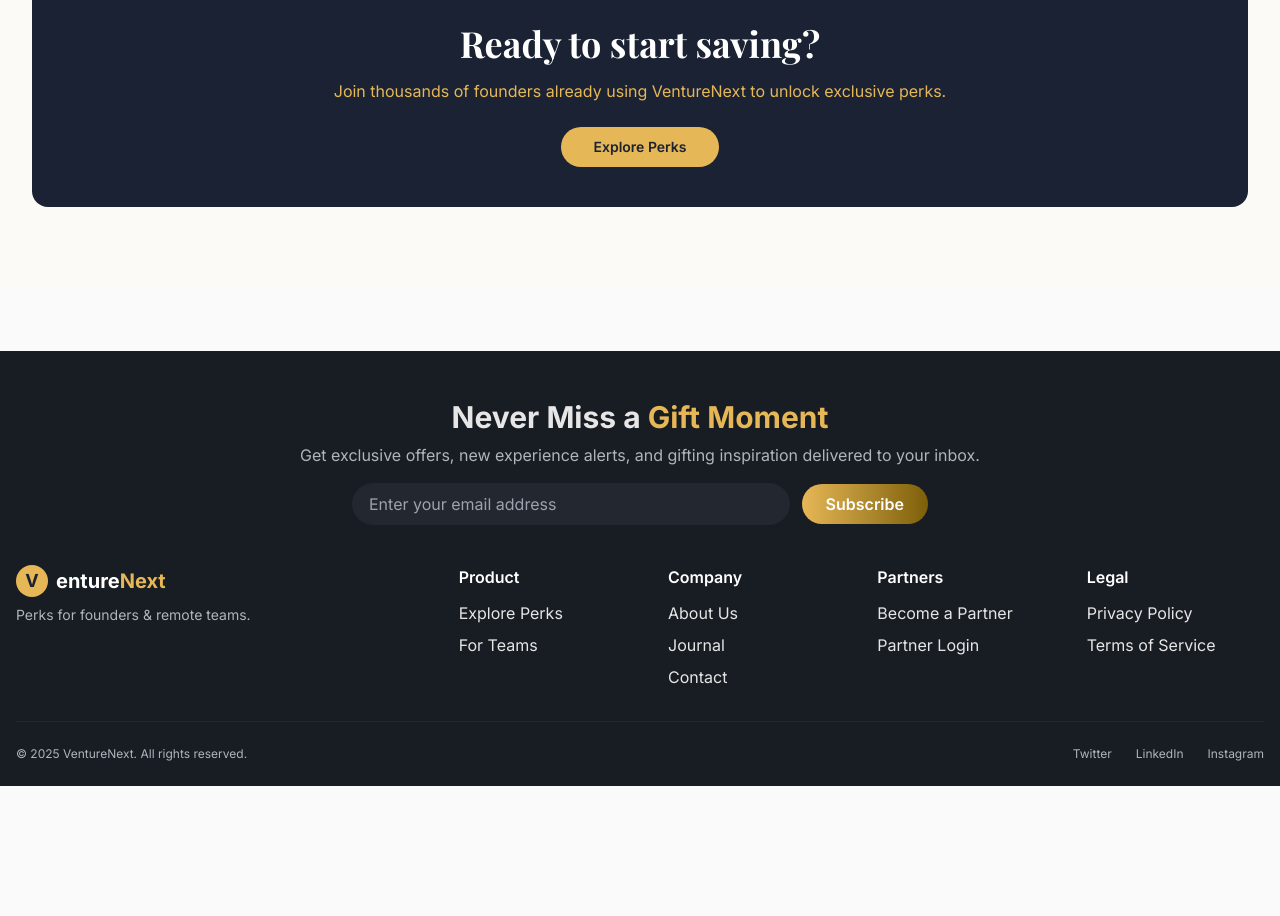
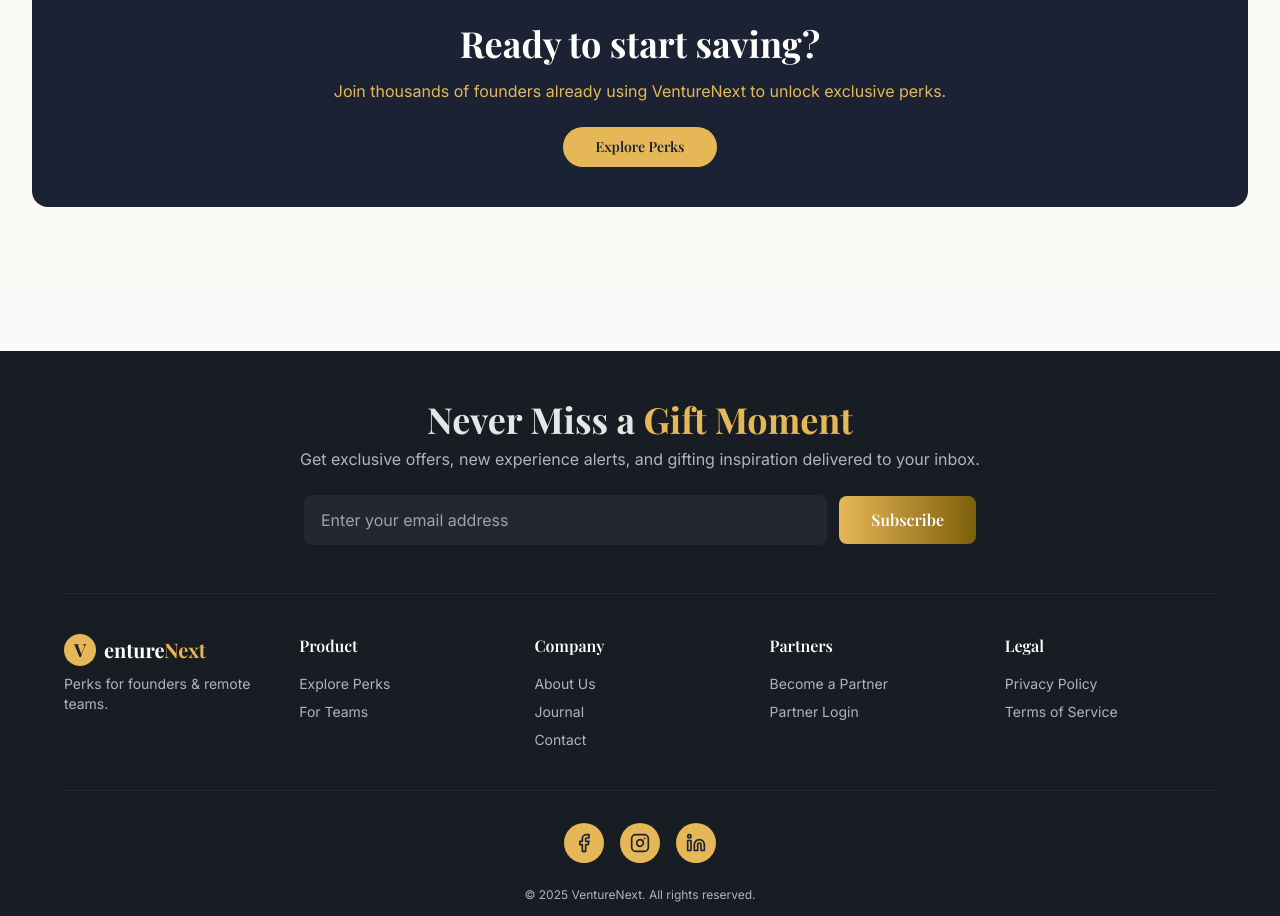
Before and after one commit to RivinJayawardhana/perk-project, a Next.js app: page /about in a window 1280 px wide. Shown: the part 1881-2797 px from the top of the page. Before the commit the page ends 2667 px from the top, so only its background shows below. Built offline with nearby package versions, Linux system fonts and the light colour scheme.

Commit message:
Update :Footer update

```diff
--- a/src/app/globals.css
+++ b/src/app/globals.css
@@ -99,8 +99,13 @@
   .font-extrabold,
   .font-semibold,
   .font-display,
-  .text-black,
-  .text-[#23272f] {
+  .text-black {
+    font-family: 'Playfair Display', serif !important;
+    letter-spacing: 0;
+  }
+
+  .text-\[#23272f\] {
+    color: #23272f;
     font-family: 'Playfair Display', serif !important;
     letter-spacing: 0;
   }
--- a/src/components/Footer.tsx
+++ b/src/components/Footer.tsx
@@ -1,80 +1,116 @@
 import Link from "next/link";
+import { Facebook, Instagram, Linkedin } from "lucide-react";
 
 export default function Footer() {
   return (
     <footer className="bg-[#181c23] text-[#e6e6e6] pt-12 pb-6 px-4 mt-16">
       {/* Newsletter Section */}
-      <div className="max-w-3xl mx-auto text-center mb-10">
-        <h2 className="text-2xl md:text-3xl font-bold mb-2">
+      <div className="max-w-6xl mx-auto text-center mb-12">
+        <h2 className="text-3xl md:text-4xl font-bold mb-2">
           Never Miss a <span className="text-[#e6b756]">Gift Moment</span>
         </h2>
-        <div className="text-[#b0b4bb] mb-4">
+        <div className="text-[#b0b4bb] mb-6">
           Get exclusive offers, new experience alerts, and gifting inspiration delivered to your inbox.
         </div>
-        <form className="flex flex-col sm:flex-row items-center justify-center gap-3 max-w-xl mx-auto">
+        <form className="flex flex-col sm:flex-row items-center justify-center gap-3 max-w-2xl mx-auto">
           <input
             type="email"
             placeholder="Enter your email address"
-            className="flex-1 px-4 py-2 rounded-full bg-[#23272f] text-white border border-[#23272f] focus:outline-none focus:ring-2 focus:ring-[#ff4ecd]"
+            className="flex-1 w-full sm:w-auto px-4 py-3 rounded-lg bg-[#23272f] text-white border border-[#23272f] focus:outline-none focus:ring-2 focus:ring-[#ff4ecd]"
           />
           <button
             type="submit"
-            className="px-6 py-2 rounded-full font-semibold text-white"
+            className="px-8 py-3 rounded-lg font-semibold text-white whitespace-nowrap"
             style={{ background: 'linear-gradient(90deg, #e6b756 0%, #7d5f0aff 100%)' }}
           >
             Subscribe
           </button>
         </form>
       </div>
-      {/* ...existing code... */}
-      <div className="max-w-7xl mx-auto flex flex-col md:flex-row md:justify-between gap-10 border-b border-[#23272f] pb-8">
-        <div className="flex-1 min-w-[200px]">
+
+      {/* Divider */}
+      <div className="max-w-6xl mx-auto border-t border-[#23272f] my-10"></div>
+
+      {/* Main Footer Content */}
+      <div className="max-w-6xl mx-auto mb-10">
+        <div className="grid grid-cols-1 sm:grid-cols-2 lg:grid-cols-5 gap-8 lg:gap-6">
+          {/* Brand Section */}
+          <div>
             <div className="flex items-center gap-2 mb-2">
               <div className="w-8 h-8 rounded-full bg-[#e6b756] flex items-center justify-center text-lg font-bold text-[#1a2233]">V</div>
               <span className="text-xl font-bold text-white">
                 enture<span className="text-[#e6b756]">Next</span>
               </span>
             </div>
-          <div className="text-[#b0b4bb] text-sm">Perks for founders & remote teams.</div>
+            <p className="text-[#b0b4bb] text-sm">Perks for founders & remote teams.</p>
           </div>
-        <div className="flex-[2] grid grid-cols-2 md:grid-cols-4 gap-8">
+
+          {/* Product */}
           <div>
-            <div className="font-semibold text-white mb-3">Product</div>
-            <ul className="space-y-2">
-              <li><Link href="/perks" className="hover:text-[#e6b756]">Explore Perks</Link></li>
-              <li><Link href="/perks" className="hover:text-[#e6b756]">For Teams</Link></li>
+            <h4 className="font-semibold text-white mb-4">Product</h4>
+            <ul className="space-y-2 text-sm">
+              <li><Link href="/perks" className="text-[#b0b4bb] hover:text-[#e6b756]">Explore Perks</Link></li>
+              <li><Link href="/perks" className="text-[#b0b4bb] hover:text-[#e6b756]">For Teams</Link></li>
             </ul>
           </div>
+
+          {/* Company */}
           <div>
-            <div className="font-semibold text-white mb-3">Company</div>
-            <ul className="space-y-2">
-              <li><Link href="/about" className="hover:text-[#e6b756]">About Us</Link></li>
-              <li><Link href="/journal" className="hover:text-[#e6b756]">Journal</Link></li>
-              <li><Link href="/contact" className="hover:text-[#e6b756]">Contact</Link></li>
+            <h4 className="font-semibold text-white mb-4">Company</h4>
+            <ul className="space-y-2 text-sm">
+              <li><Link href="/about" className="text-[#b0b4bb] hover:text-[#e6b756]">About Us</Link></li>
+              <li><Link href="/journal" className="text-[#b0b4bb] hover:text-[#e6b756]">Journal</Link></li>
+              <li><Link href="/contact" className="text-[#b0b4bb] hover:text-[#e6b756]">Contact</Link></li>
             </ul>
           </div>
+
+          {/* Partners */}
           <div>
-            <div className="font-semibold text-white mb-3">Partners</div>
-            <ul className="space-y-2">
-              <li><Link href="/partner" className="hover:text-[#e6b756]">Become a Partner</Link></li>
-              <li><Link href="/partner" className="hover:text-[#e6b756]">Partner Login</Link></li>
+            <h4 className="font-semibold text-white mb-4">Partners</h4>
+            <ul className="space-y-2 text-sm">
+              <li><Link href="/partner" className="text-[#b0b4bb] hover:text-[#e6b756]">Become a Partner</Link></li>
+              <li><Link href="/partner" className="text-[#b0b4bb] hover:text-[#e6b756]">Partner Login</Link></li>
             </ul>
           </div>
+
+          {/* Legal */}
           <div>
-            <div className="font-semibold text-white mb-3">Legal</div>
-            <ul className="space-y-2">
-              <li><Link href="#" className="hover:text-[#e6b756]">Privacy Policy</Link></li>
-              <li><Link href="#" className="hover:text-[#e6b756]">Terms of Service</Link></li>
+            <h4 className="font-semibold text-white mb-4">Legal</h4>
+            <ul className="space-y-2 text-sm">
+              <li><Link href="#" className="text-[#b0b4bb] hover:text-[#e6b756]">Privacy Policy</Link></li>
+              <li><Link href="#" className="text-[#b0b4bb] hover:text-[#e6b756]">Terms of Service</Link></li>
             </ul>
           </div>
         </div>
       </div>
-      <div className="max-w-7xl mx-auto flex flex-col md:flex-row md:justify-between items-center mt-6 text-xs text-[#b0b4bb] gap-4">
+
+      {/* Divider */}
+      <div className="max-w-6xl mx-auto border-t border-[#23272f] my-8"></div>
+
+      {/* Social & Copyright */}
+      <div className="max-w-6xl mx-auto">
+        <div className="flex flex-col items-center justify-center gap-6 mb-6">
+          {/* Social Media Icons */}
+          <div className="flex gap-4">
+            <a href="#" className="w-10 h-10 rounded-full bg-[#e6b756] flex items-center justify-center text-[#1a2233] hover:opacity-80 transition">
+              <Facebook size={20} />
+            </a>
+            <a href="#" className="w-10 h-10 rounded-full bg-[#e6b756] flex items-center justify-center text-[#1a2233] hover:opacity-80 transition">
+              <Instagram size={20} />
+            </a>
+            <a href="#" className="w-10 h-10 rounded-full bg-[#e6b756] flex items-center justify-center text-[#1a2233] hover:opacity-80 transition">
+              <Linkedin size={20} />
+            </a>
+          </div>
+        </div>
+
+        {/* Copyright & Links */}
+        <div className="flex flex-col items-center gap-4 text-xs text-[#b0b4bb]">
           <div>© 2025 VentureNext. All rights reserved.</div>
-        <div className="flex gap-6">
-          <a href="#" className="hover:text-[#e6b756]">Twitter</a>
-          <a href="#" className="hover:text-[#e6b756]">LinkedIn</a>
-          <a href="#" className="hover:text-[#e6b756]">Instagram</a>
+          <div className="flex gap-6 flex-wrap justify-center">
+            <a href="#" className="hover:text-[#e6b756]">Privacy Policy</a>
+            <a href="#" className="hover:text-[#e6b756]">Terms of Service</a>
+          </div>
         </div>
       </div>
     </footer>
--- a/tsconfig.json
+++ b/tsconfig.json
@@ -5,7 +5,7 @@
       "dom",
       "dom.iterable"
     ],
-    "jsx": "preserve",
+    "jsx": "react-jsx",
     "jsxImportSource": "react",
     "strict": true,
     "esModuleInterop": true,
@@ -38,7 +38,8 @@
     "next-env.d.ts",
     "**/*.ts",
     "**/*.tsx",
-    ".next/types/**/*.ts"
+    ".next/types/**/*.ts",
+    ".next/dev/types/**/*.ts"
   ],
   "exclude": [
     "node_modules"
```
Also changed, not shown: next-env.d.ts. Lines whose indentation alone changed are shown as unchanged.
